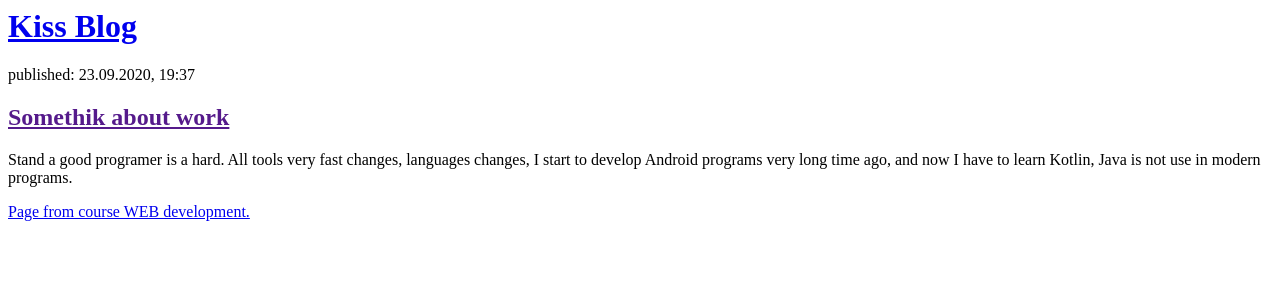
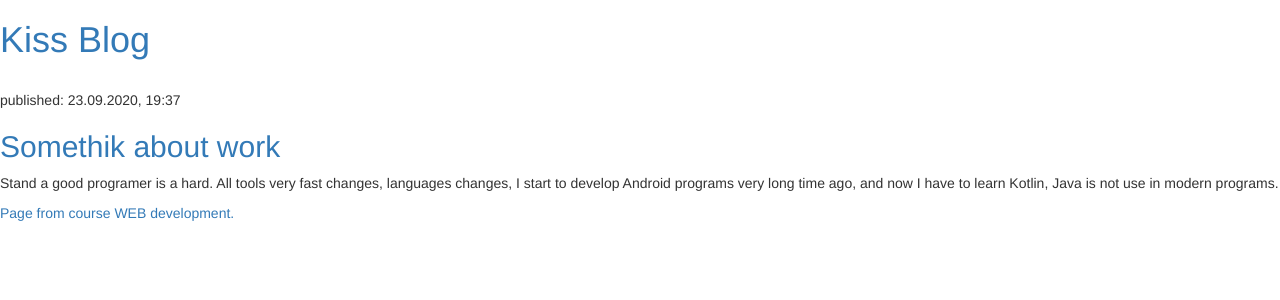
Before and after one commit to pavelfire/my-second-blog, a Django app: page / in a window 1280 px wide. Shown: the top 300 px of the page. Run offline with Django 3.2, Linux system fonts and the light colour scheme; data that the repository does not hold is empty; some libraries are stand-ins or nearby versions.

Commit message:
Modified templates to display posts from database

```diff
--- a/blog/templates/blog/post_list.html
+++ b/blog/templates/blog/post_list.html
@@ -1,5 +1,7 @@
 <html>
     <head>
+	<link rel="stylesheet" href="//maxcdn.bootstrapcdn.com/bootstrap/3.2.0/css/bootstrap.min.css">
+	<link rel="stylesheet" href="//maxcdn.bootstrapcdn.com/bootstrap/3.2.0/css/bootstrap-theme.min.css">
         <title>Kiss blog</title>
     </head>
     <body>
@@ -9,15 +11,16 @@
 
         {% for post in posts %}
     		<div><br>
-        		<p>published: {{ post.published_date }}</p>
+
         		<h1><a href="">{{ post.title }}</a></h1>
+			<p>published: {{ post.published_date }}</p>
         		<p>{{ post.text|linebreaksbr }}</p>
 
     		</div>
 	{% endfor %}
 
 
-	<div>
+	<div><br>
             <p>published: 23.09.2020, 19:37</p>
             <h2><a href="">Somethik about work</a></h2>
             <p>Stand a good programer is a hard. All tools very fast changes, languages changes, I start to develop Android programs very long time ago, and now I have to learn Kotlin, Java is not use in modern programs.</p>
```
